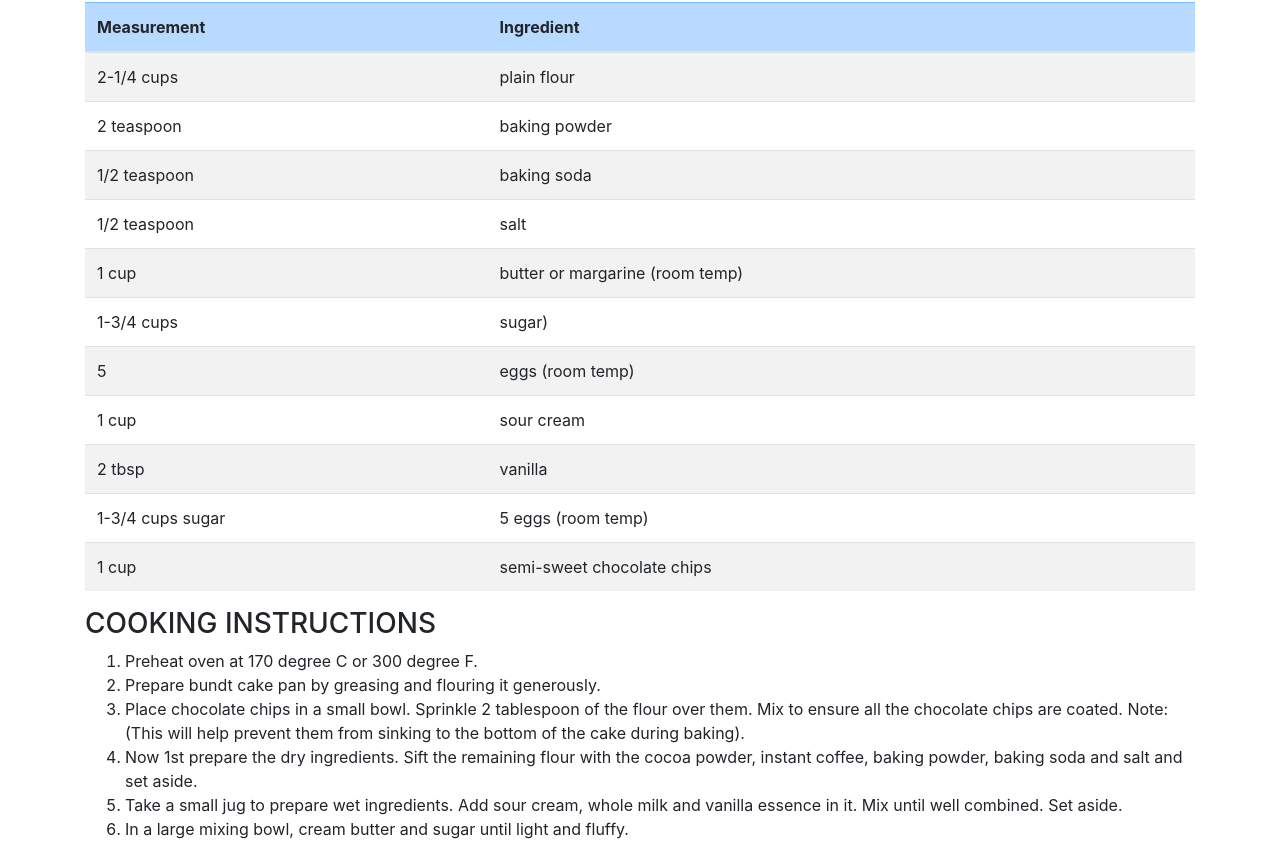
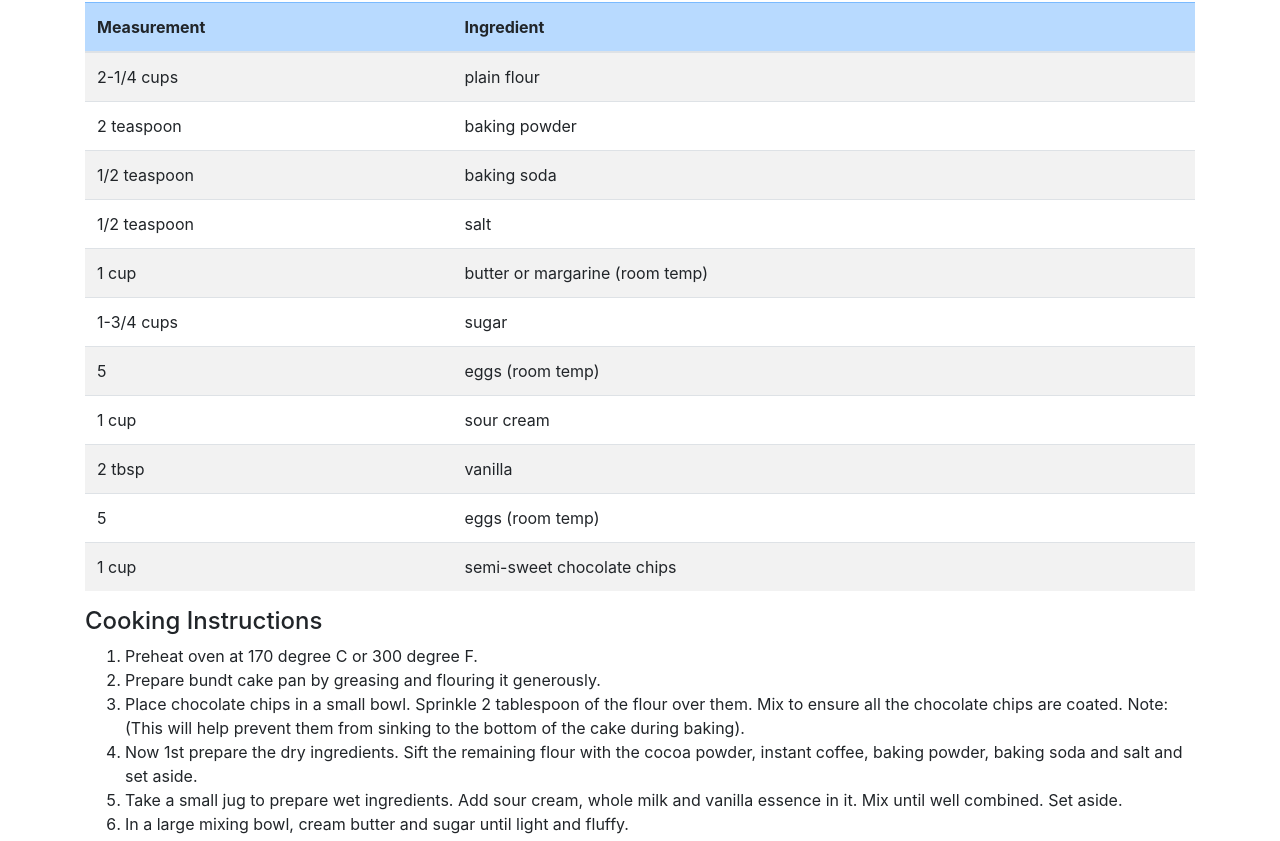
Before and after one commit to iftikharali17/Group3CookbookFinal, a website: page index.html in a window 1280 px wide. Shown: the part 478-1319 px from the top of the page. Drawn offline with nearby package versions, Linux system fonts and the light colour scheme.

Commit message:
unify headers and fix ingredient typos

```diff
--- a/index.html
+++ b/index.html
@@ -102,7 +102,7 @@
                 </tr>
                 <tr>
                   <td>1-3/4 cups</td>
-                  <td>sugar)</td>
+                  <td>sugar</td>
                 </tr>
                 <tr>
                   <td>5</td>
@@ -117,8 +117,8 @@
                   <td>vanilla</td>
                 </tr>
                 <tr>
-                  <td>1-3/4 cups sugar</td>
-                  <td>5 eggs (room temp)</td>
+                  <td>5</td>
+                  <td>eggs (room temp)</td>
                 </tr>
                 <tr>
                   <td>1 cup</td>
@@ -130,7 +130,7 @@
           <!-- table wrapper-->
 
           <!-- end Ingredients -->
-          <h3>COOKING INSTRUCTIONS</h3>
+          <h4>Cooking Instructions</h4>
           <ol class="recipe_steps">
             <li>
               Preheat oven at 170 degree C or 300 degree F.
```
